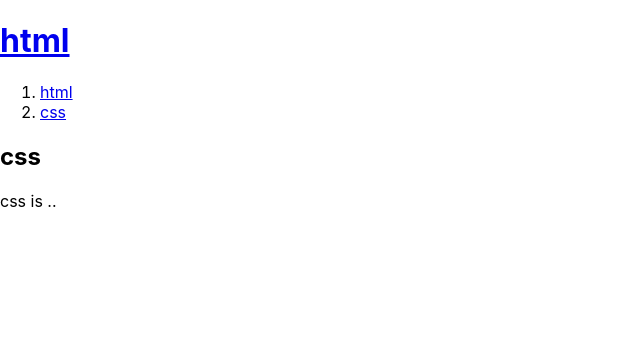
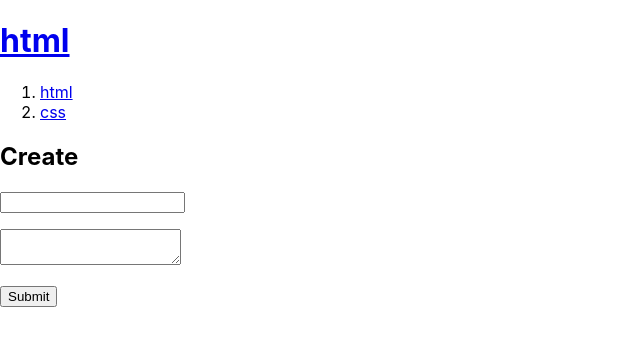
Before and after one commit to greencoffee1635/react-tutorial-egoing, a React (Create React App) app: page / in a window 1280 px wide. Shown: the top 346 px of the page, without its empty margins (0-640 px from the left). Built offline with nearby package versions, Linux system fonts and the light colour scheme.

Commit message:
글생성 UI를 출력하기 위한 이벤트 구현

```diff
--- a/src/App.js
+++ b/src/App.js
@@ -2,6 +2,7 @@ import logo from './logo.svg';
 import './App.css';
 import {useState} from 'react';
 function Article(props){
+  console.log('Article');
   return (
     <article>
       <h2>{props.title}</h2>
@@ -10,6 +11,7 @@ function Article(props){
   )
 }
 function Nav(props){
+  console.log('Nav');
   var lis = [];
   function aHandler(ev){
     ev.preventDefault();
@@ -34,6 +36,7 @@ function Nav(props){
   );
 }
 function Header(props){
+  console.log('Header');
   function aHandler(ev){
     ev.preventDefault();
     props.onSelect();
@@ -42,10 +45,28 @@ function Header(props){
     <header><h1><a href="index.html" onClick={aHandler}>{props.title}</a></h1></header>
   )
 }
+function Create(props){
+  function submitHandler(ev){
+    ev.preventDefault();
+    var title = ev.target.title.value;
+    var body = ev.target.body.value;
+    props.onCreate(title,body);
+  }
+  return (
+    <article>
+        <h1>Create</h1>
+        <form onSubmit={submitHandler}>
+          <p><input type="text" name="title" /></p>
+          <p><textarea name="body"></textarea></p>
+          <p><input type="submit" /></p>
+        </form>
+      </article>
+  )
+}
 function App() {
   console.log('run App');
   var [id, setId] = useState(2);
-  var [mode,setMode] = useState('READ');
+  var [mode,setMode] = useState('CREATE');
   var topics = [
     {id:1, title:'html', body:'html is ..'},
     {id:2, title:'css', body:'css is ..'}
@@ -69,6 +90,11 @@ function App() {
       }
     }
     articleComp = <Article title={title} body={body}></Article>
+  } else if(mode === 'CREATE') {
+    function createHandler(title,body){
+      alert(title+','+body);
+    }
+    articleComp = <Create onCreate={createHandler}></Create>
   }
   return (
     <div>
```
